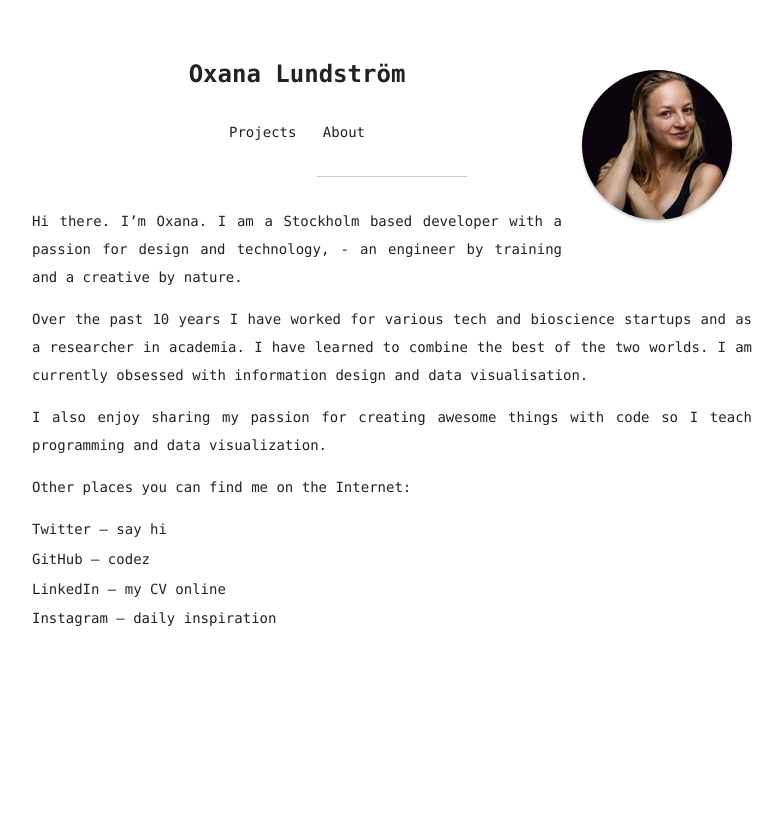
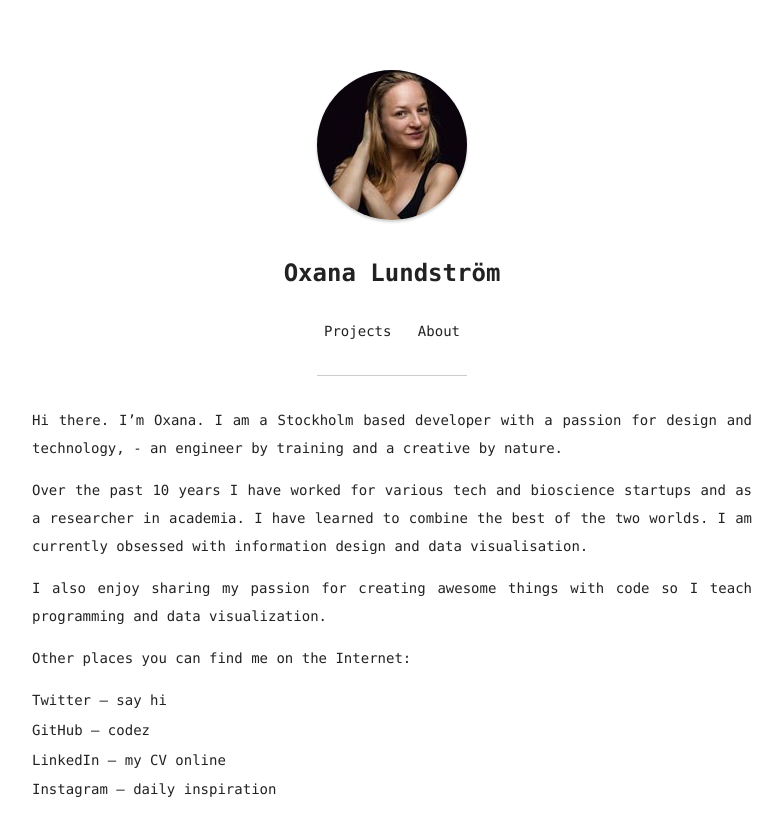
Before and after one commit to merenlin/merenlin.github.io, a Jekyll site: the page built from index.md, in a window 1280 px wide. Shown: the top 836 px of the page, without its empty margins (248-1031 px from the left). Built offline with Jekyll 4.4.1, drawn with Linux system fonts in a browser that asks for light colours; a script that is not in the unit is left out.

Commit message:
Update default.html

```diff
--- a/_layouts/default.html
+++ b/_layouts/default.html
@@ -13,7 +13,7 @@
   </head>
   <body>
       <header>
-        <img src="oxana.jpg" class="profile-picture" width="150" align="right" class="avatar">
+        <img src="oxana.jpg">
         <h1><a href="/">Oxana Lundström</a></h1>
         <ul>
             <li><a href="/projects">Projects</a></li>
```
